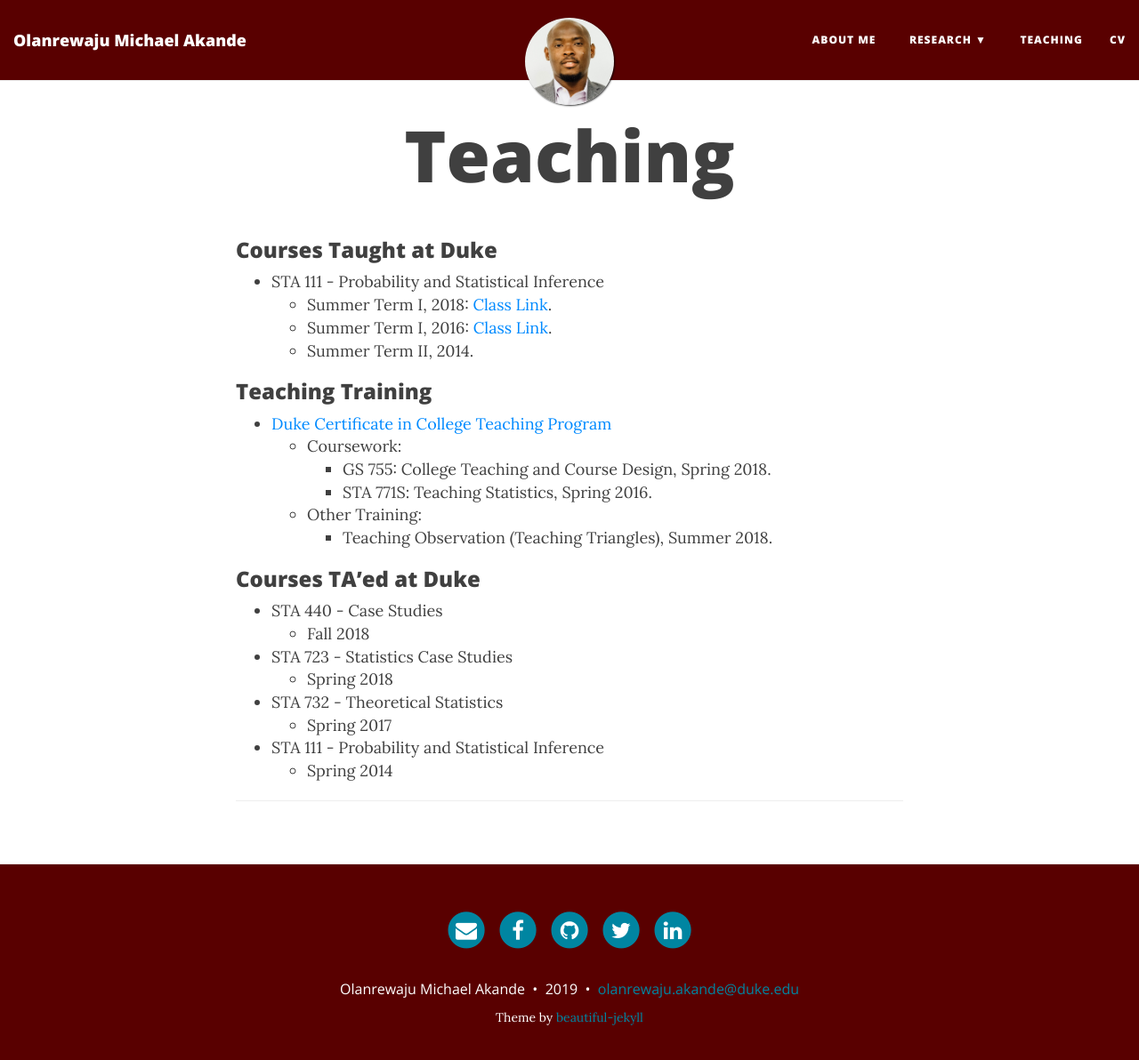
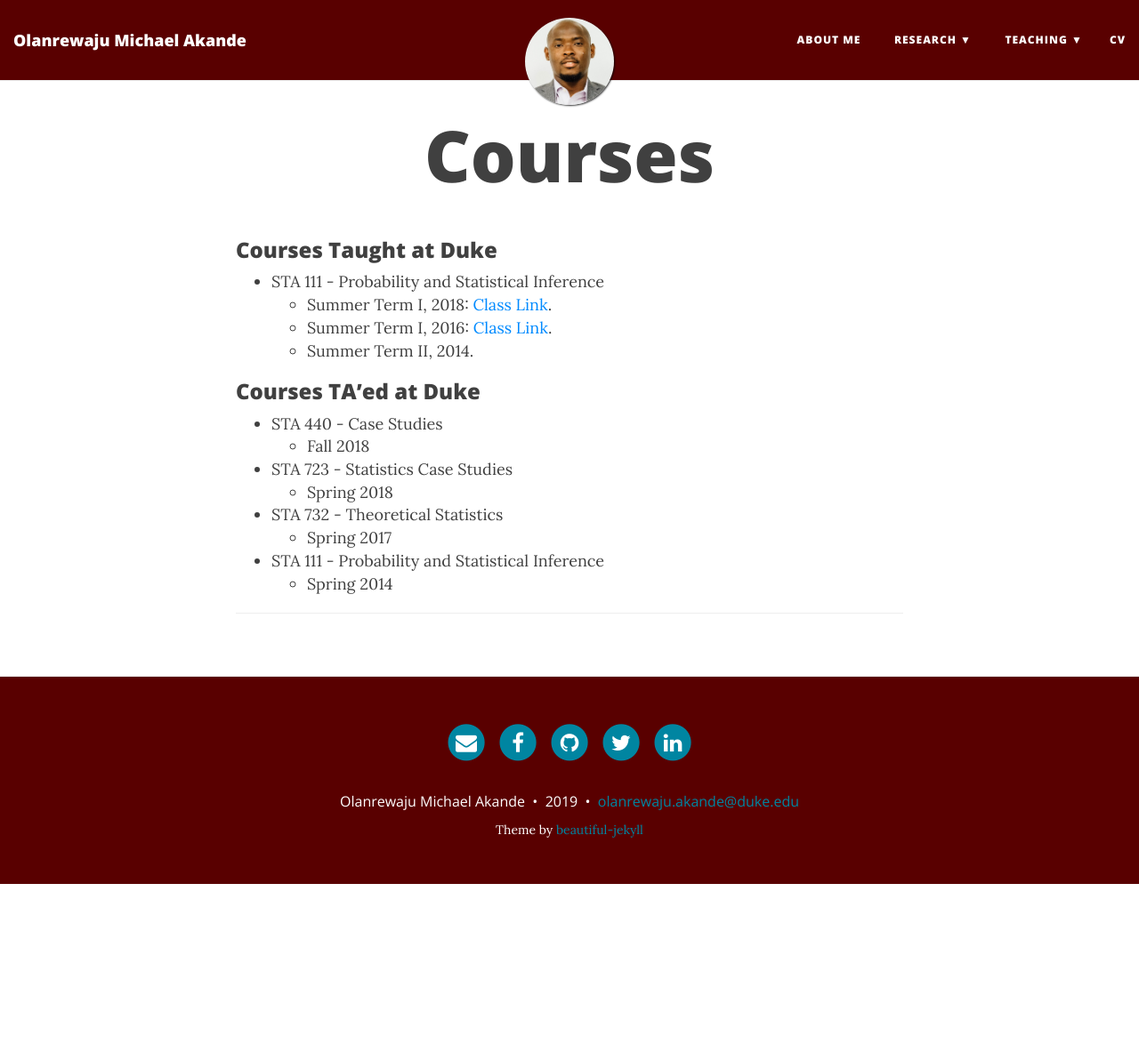
Before and after one commit to akandelanre/akandelanre.github.io, a Jekyll site: the page built from courses.md, in a window 1280 px wide and 1205 px high. Shown: the top 1192 px of the window at 89% size. Built offline with Jekyll 4.4.1, drawn with Linux system fonts in a browser that asks for light colours; nearby versions of some CDN libraries.

Commit message:
Split teaching to two tabs

```diff
--- a/_config.yml
+++ b/_config.yml
@@ -28,7 +28,9 @@
     - Publications: "publications"
     - Talks: "talks"
     - Software: "software"
-  Teaching: "teaching"
+  Teaching:
+    - Courses: "courses"
+    - Training: "training"
   CV: "OlanrewajuAkande_CV.pdf"
   #Contact: "contact"
 
--- a/teaching.md
+++ b/courses.md
@@ -1,6 +1,6 @@
 ---
 layout: page
-title: Teaching
+title: Courses
 ---
 
 ### Courses Taught at Duke
@@ -8,14 +8,6 @@
   * Summer Term I, 2018: [Class Link](https://akandelanre.github.io/STA111_SummerI_2018/).
   * Summer Term I, 2016: [Class Link](https://akandelanre.github.io/STA111_SummerI_2016/).
   * Summer Term II, 2014.
-
-### Teaching Training
-* [Duke Certificate in College Teaching Program](https://gradschool.duke.edu/professional-development/programs/certificate-college-teaching)
-  * Coursework:
-    * GS 755: College Teaching and Course Design, Spring 2018.
-    * STA 771S: Teaching Statistics, Spring 2016.
-  * Other Training:
-    * Teaching Observation (Teaching Triangles), Summer 2018.
 
 ### Courses TA’ed at Duke
 * STA 440 - Case Studies
```
Also changed, not shown: training.md (added, +14 -0 lines).
